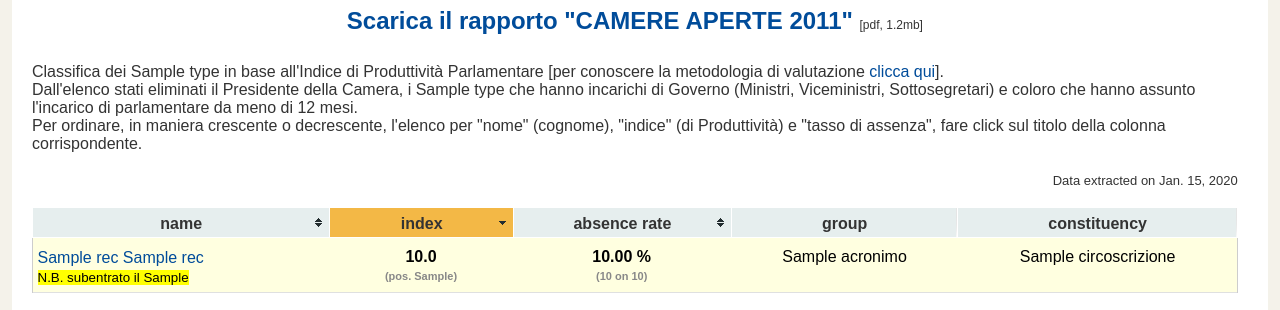
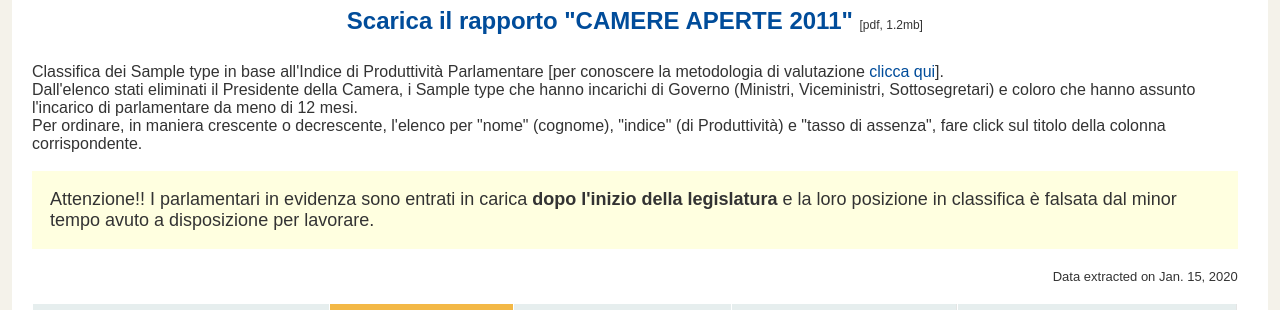
Before and after one commit to openpolis/op_indice, a Django app: template templates/charts/parlamentari_list.html in a window 1280 px wide. Shown: the part 486-796 px from the top of the page. Run offline with Django 3.2, Linux system fonts and the light colour scheme; the template is opened without the code that fills it: most values are stand-ins (such as "Sample title", 1, 10 or a date in 2020).

Commit message:
aggiunto blocco di warning nell'elenco dei deputati e senatori

```diff
--- a/templates/charts/parlamentari_list.html
+++ b/templates/charts/parlamentari_list.html
@@ -25,6 +25,10 @@
   Classifica dei {{type}} in base all'Indice di Produttività Parlamentare [per conoscere la metodologia di valutazione <a href="/info.html">clicca qui</a>].<br/>
   Dall'elenco stati eliminati il Presidente della Camera, i {{type}} che hanno incarichi di Governo (Ministri, Viceministri, Sottosegretari) e coloro che hanno assunto l'incarico di parlamentare da meno di 12 mesi.<br/>
   Per ordinare, in maniera crescente o decrescente, l'elenco per "nome" (cognome), "indice" (di Produttività) e "tasso di assenza", fare click sul titolo della colonna corrispondente.
+
+  <section style="background:lightyellow;margin-top: 1em;padding:1em;font-size:18px;width=75%">
+    Attenzione!! I parlamentari in evidenza sono entrati in carica <strong>dopo l'inizio della legislatura</strong> e la loro posizione in classifica è falsata dal minor tempo avuto a disposizione per lavorare.
+  </section>
   {{ block.super }}
 
   <table id="complete-chart" class="chart tablesorter">
```
